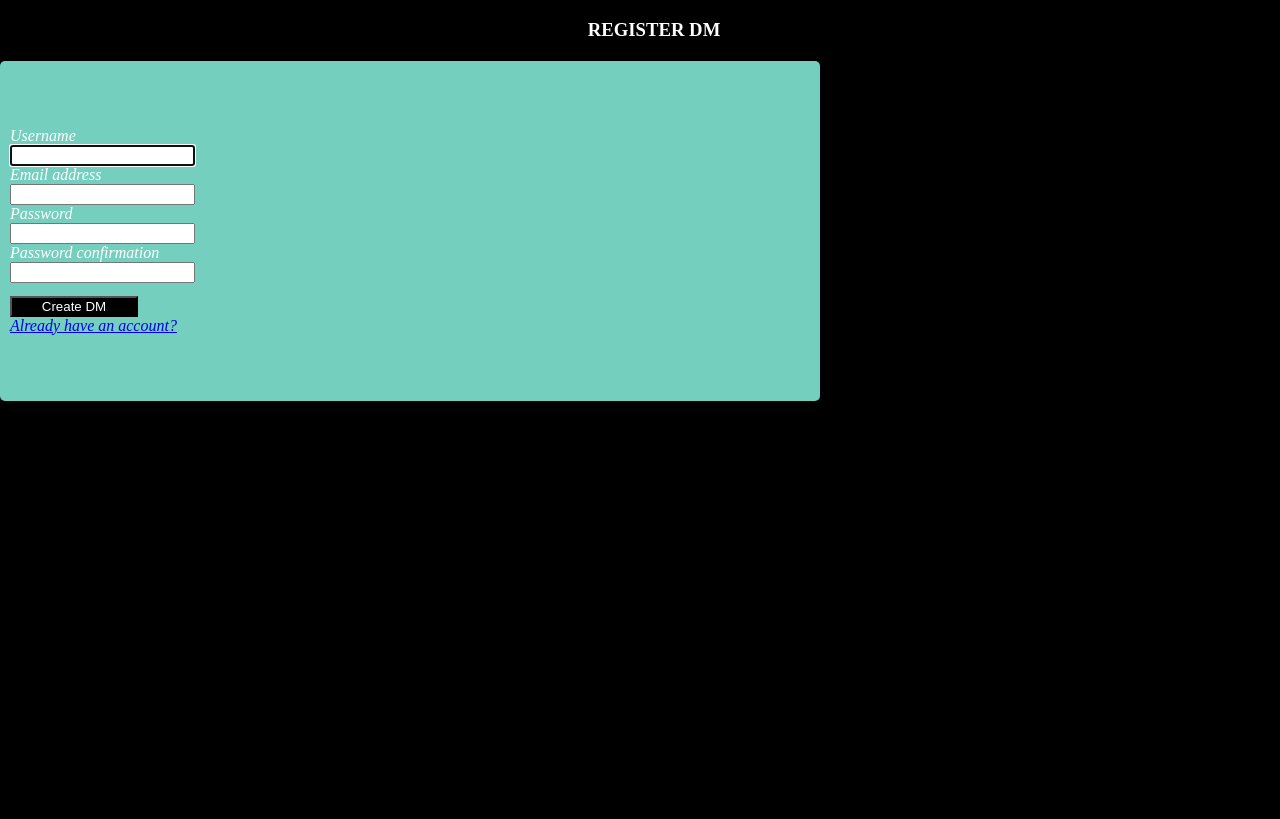
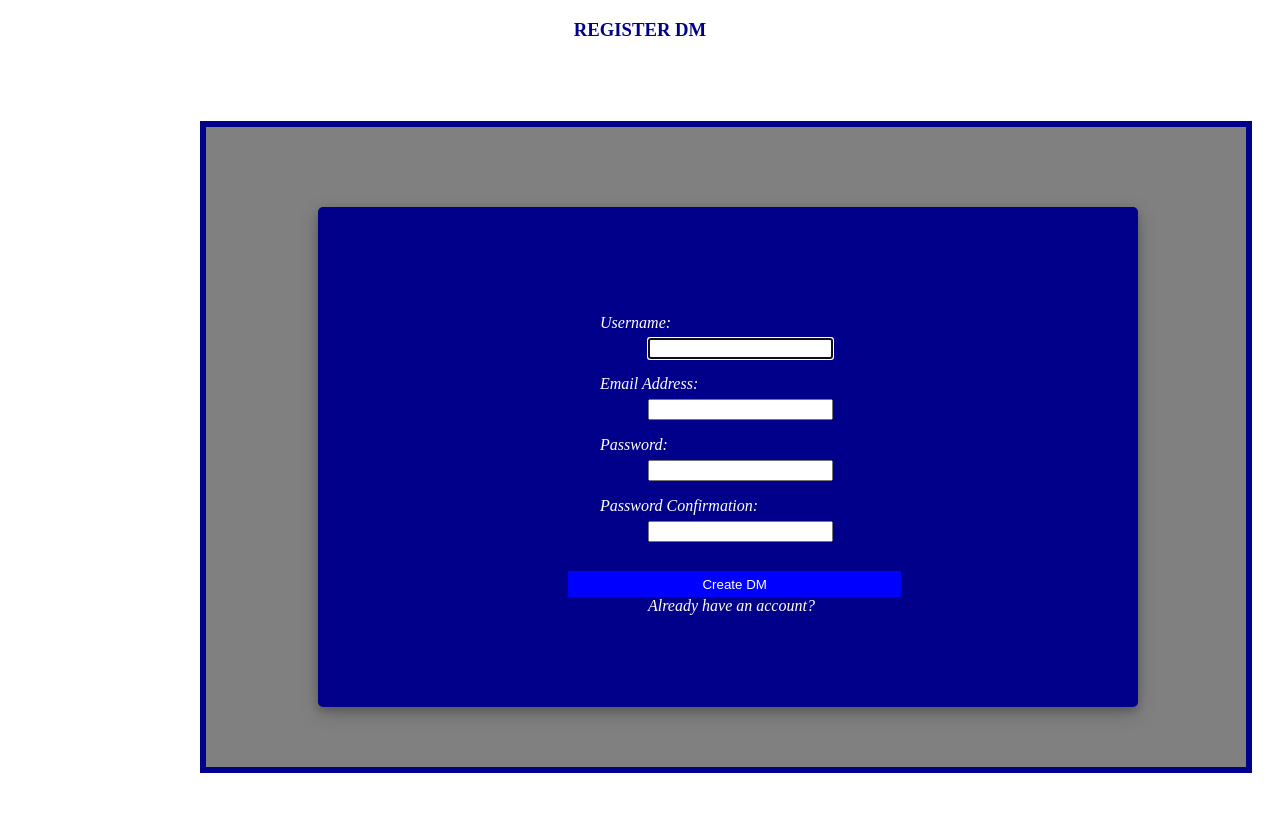
Before and after one commit to wcollins22/DiceAndMangement, a Django app: page /registerDM/ in a window 1280 px wide. Run offline with Django 3.2, Linux system fonts and the light colour scheme.

Commit message:
Update registerdm.html

```diff
--- a/app/templates/registerdm.html
+++ b/app/templates/registerdm.html
@@ -10,14 +10,23 @@
 			margin: 0;
 			padding: 0;
 			height: 100%;
-			background: black;
+			background: white;
+		}
+		.box1{
+			margin-left: 12.5em;
+			width: 65em;
+			background: grey;
+			border: solid 6px darkblue;
+			height: 40em;
+			margin-top: 5em;
 		}
 		.user_card {
 			width: 50em;
-			height:20em;
-			margin-top: auto;
+			height:30em;
+			margin-top: 5em;
 			margin-bottom: auto;
-			background: #74cfbf;
+			margin-left: 7em;
+			background: darkblue;
 			position: relative;
 			display: flex;
 			justify-content: center;
@@ -29,42 +38,65 @@
 			border-radius: 5px;
 
 		}
+		.tb{
+			margin-left: 17em;
+			height: .5em;
 
+		}
 		.form_container {
 			margin-top: 20px;
 		}
 
-		#form-title{
-			color: #fff;
+		.form-title{
+			color: darkblue;
 			text-align: center;
 		}
 		.login_btn {
-			width: 100%;
-			background: black ;
+			width: 25em;
+			height: 2em;
+			background: blue ;
+			border: None;
 			color: white ;
+			margin-left: 18em;
+		}
+		.login_btn:hover{
+			background: lightblue;
+			color: black;
 		}
 		.login_btn:focus {
 			box-shadow: none ;
 			outline: 1px ;
 		}
 		#form-title {
-        color: white;
+        color: red;
         margin-left: 1.5em;
       }
 		.login_container {
 			padding-top: .8em;
-			width:8em;
+			width:em;
 		}
 		.input-group-text {
 			background: #f7ba5b ;
 			color: white ;
+			marg
 			border: 0 ;
 			border-radius: 0.25rem 0 0 0.25rem ;
+		}
+		.mk{
+			color: white;
+			text-decoration: None;
+			margin-left: 20em;
+		}
+		.mk:hover {
+			color: lightblue;
 		}
 		.input_user,
 		.input_pass:focus {
 			box-shadow: none ;
 			outline: 0px ;
+		}
+		.uname{
+			margin-left: 20em;
 		}
 
 	</style>
@@ -72,19 +104,22 @@
   <body>
 
 		<div class="d-flex justify-content-center">
-		  <h3 id="form-title">REGISTER DM</h3>
+		  <h3 class="form-title">REGISTER DM</h3>
 		</div>
 		<div class="d-flex justify-content-center form_container">
 		  <form method="POST" action="">
 			{% csrf_token %}
+			<div class="box1">
 				<div class="input-group mb-3">
 
 				<div class="input-group-append">
 					<span class="input-group-text">
 					<i class="fas fa-user">
 				<div class="user_card">
-              {% csrf_token %}
-			  {{form.username.label}}
+				<label>
+					<p class="tb">Username:</p>
+					<p class="uname"> {{form.username}}<p>
+				</label>
 				<div class="input-group mb-3">
 
 				<div class="input-group-append">
@@ -92,38 +127,43 @@
 					><i class="fas fa-user"></i
 					></span>
 				</div>
-			  {{form.username}}
 				</div>
 				<div class="input-group mb-2">
-                {{form.email.label}}
 					<div class="input-group-append">
 					<span class="input-group-text"
 						><i class="fas fa-envelope-square"></i
 					></span>
 					</div>
-                {{form.email}}
+					<label>
+						<p class="tb">Email Address:</p>
+						<p class="uname"> {{form.email}}</p>
+					</label>
 				</div>
 				<div class="input-group mb-2">
-                {{form.password1.label}}
 					<div class="input-group-append">
 					<span class="input-group-text"
 						><i class="fas fa-key"></i
 					></span>
 					</div>
-                {{form.password1}}
+					<label>
+						<p class="tb">Password:</p>
+						<p class="uname">{{form.password1}}</p>
+					</label>
 				</div>
 				<div class="input-group mb-2">
-                {{form.password2.label}}
 					<div class="input-group-append">
 					<span class="input-group-text"
 						><i class="fas fa-key"></i
 					></span>
 					</div>
-                {{form.password2}}
+					<label>
+						<p class="tb">Password Confirmation:</p>
+						<p class="uname"> {{form.password2}}<p>
+					</label>
 				</div>
 				<div class=" mt-3 login_container">
 					<input
-                  class="btn login_btn"
+					class=" login_btn"
 					type="submit"
 					value="Create DM"
 					/>
@@ -132,7 +172,7 @@
 					<div>
 					{{form.errors}}
 					</div>
-						<a href="{% url 'login' %}" >Already have an account?</a>
+							<a class="mk" href="{% url 'login' %}">Already have an account?</a>
 
 				</div>
 			</div>
```
Lines whose indentation alone changed are shown as unchanged.
